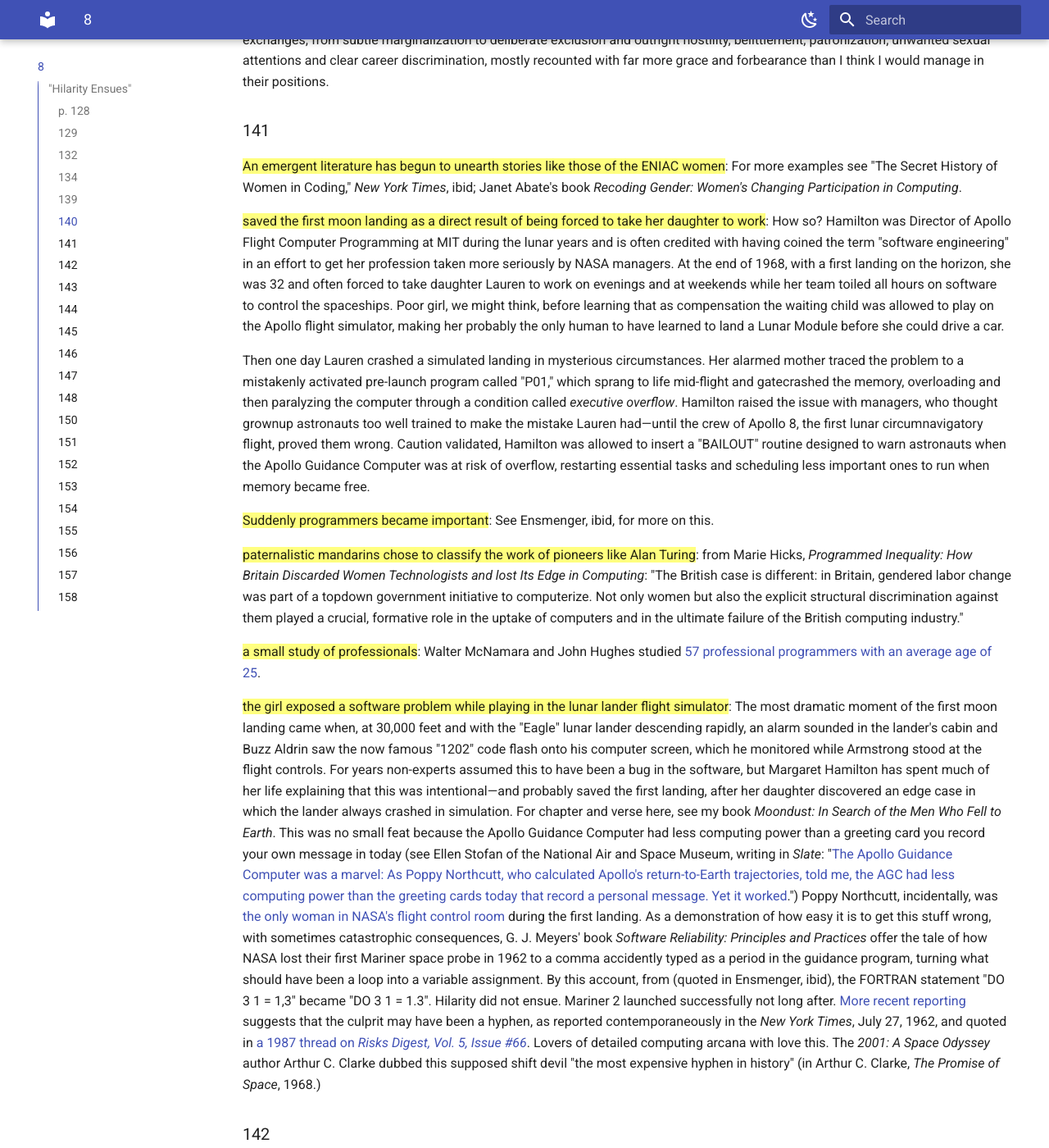
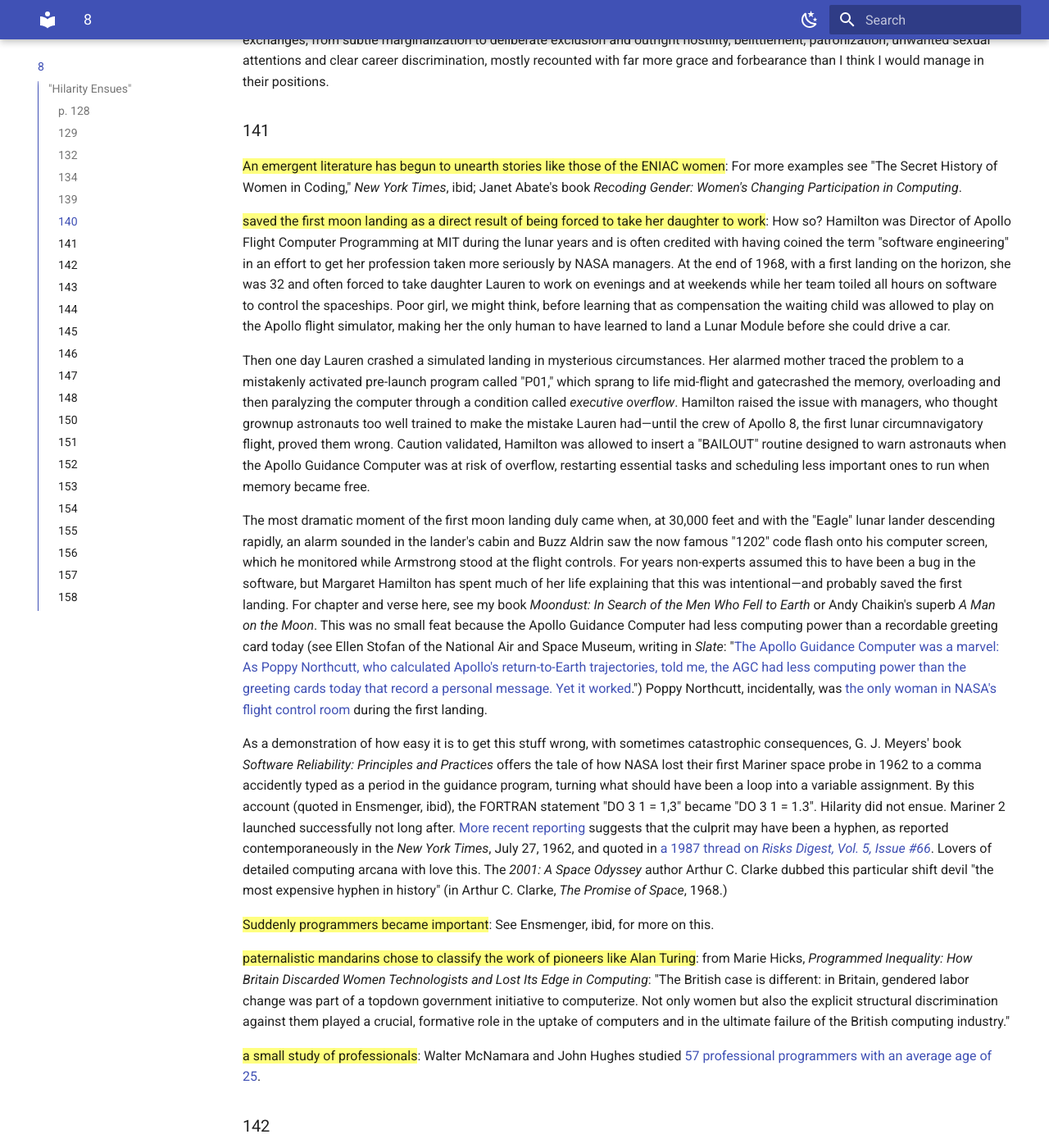
Before and after one commit to zappascout/devil_notes-sources, an MkDocs documentation site: the page built from docs/notes_8_devil.md, in a window 1280 px wide and 1400 px high, scrolled down 1095 px. Shown: the whole window at 82% size. Built offline with MkDocs 1.6.1 and Material for MkDocs 9.7.7, drawn with Linux system fonts in a browser that asks for light colours; some of the changed lines change nothing that is shown.

Commit message:
tidy and format the Apollo pars on p141

```diff
--- a/docs/notes_8_devil.md
+++ b/docs/notes_8_devil.md
@@ -62,8 +62,7 @@ the end of 1968, with a first landing on the horizon, she was 32 and
 often forced to take daughter Lauren to work on evenings and at weekends while
 her team toiled all hours on software to control the spaceships. Poor
 girl, we might think, before learning that as compensation the waiting
-child was allowed to play on the Apollo flight simulator, making her
-probably the only human to have learned to land a Lunar Module
+child was allowed to play on the Apollo flight simulator, making her the only human to have learned to land a Lunar Module
 before she could drive a car.
 
 Then one day Lauren crashed a simulated landing in mysterious circumstances.
@@ -79,13 +78,50 @@ astronauts when the Apollo Guidance Computer was at risk of overflow,
 restarting essential tasks and scheduling less important ones to run
 when memory became free.
 
+The most dramatic moment of the first moon landing duly came when, at 30,000 feet and with the "Eagle" lunar lander
+descending rapidly, an alarm sounded in the lander's cabin and Buzz
+Aldrin saw the now famous "1202" code flash onto his computer screen,
+which he monitored while Armstrong stood at the flight controls. For
+years non-experts assumed this to have been a bug in the software, but
+Margaret Hamilton has spent much of her life explaining that this was
+intentional—and probably saved the first landing. For chapter and verse here, see my book *Moondust: In
+Search of the Men Who Fell to Earth* or Andy Chaikin's superb *A Man on the Moon*. This was no small feat because the
+Apollo Guidance Computer had less computing power than a recordable greeting card today (see Ellen Stofan of the National
+Air and Space Museum, writing in *Slate*: "[The Apollo Guidance Computer
+was a marvel: As Poppy Northcutt, who calculated Apollo's
+return-to-Earth trajectories, told me, the AGC had less computing power
+than the greeting cards today that record a personal message. Yet it
+worked][poppy].") Poppy Northcutt, incidentally, was [the only woman in NASA's flight
+control room][only] during the first landing.
+
+As a demonstration of how easy it is to get this stuff wrong, with
+sometimes catastrophic consequences, G. J. Meyers' book *Software
+Reliability: Principles and Practices* offers the tale of how NASA lost
+their first Mariner space probe in 1962 to a comma accidently typed as a
+period in the guidance program, turning what should have been a loop
+into a variable assignment. By this account (quoted in Ensmenger,
+ibid), the FORTRAN statement "DO 3 1 = 1,3" became "DO 3 1 = 1.3".
+Hilarity did not ensue. Mariner 2 launched successfully not long after.
+[More recent reporting][recent] suggests that the culprit may have been a hyphen,
+as reported contemporaneously in the *New York Times*, July 27, 1962,
+and quoted in [a 1987 thread on *Risks Digest, Vol. 5, Issue #66*][thread]. Lovers
+of detailed computing arcana with love this. The *2001: A Space
+Odyssey* author Arthur C. Clarke dubbed this particular shift devil "the
+most expensive hyphen in history" (in Arthur C. Clarke, *The Promise of
+Space*, 1968.)
+[poppy]:https://slate.com/technology/2019/10/consequential-computer-code-software-history.html
+[only]:https://www.astronomy.com/space-exploration/poppy-northcutt-the-only-woman-in-the-apollo-control-room/
+[recent]:https://www.nytimes.com/1962/07/28/archives/for-want-of-hyphen-venus-rocket-is-lost-yt19630104xmllost-hyphen.html
+[thread]:http://catless.ncl.ac.uk/Risks/5.66.html#subj1
+
+
 ==Suddenly programmers became important==:
 See Ensmenger, ibid, for more on this.
 
 ==paternalistic mandarins chose to classify the work of pioneers
 like Alan Turing==:
 from Marie Hicks, *Programmed Inequality: How
-Britain Discarded Women Technologists and lost Its Edge in Computing*:
+Britain Discarded Women Technologists and Lost Its Edge in Computing*:
 "The British case is different: in Britain, gendered labor change was
 part of a topdown government initiative to computerize. Not only women
 but also the explicit structural discrimination against them played a
@@ -95,46 +131,6 @@ failure of the British computing industry."
 ==a small study of professionals==:
 Walter McNamara and John Hughes studied [57 professional programmers with an average age of 25][57].
 [57]:https://www.researchgate.net/publication/230267512_A_Review_of_Research_on_the_Selection_of_Computer_Programmers
-
-==the girl exposed a software problem while playing in the lunar
-lander flight simulator==:
-The most dramatic moment of the first moon landing came when, at 30,000 feet and with the "Eagle" lunar lander
-descending rapidly, an alarm sounded in the lander's cabin and Buzz
-Aldrin saw the now famous "1202" code flash onto his computer screen,
-which he monitored while Armstrong stood at the flight controls. For
-years non-experts assumed this to have been a bug in the software, but
-Margaret Hamilton has spent much of her life explaining that this was
-intentional—and probably saved the first landing, after her daughter
-discovered an edge case in which the lander always crashed in
-simulation. For chapter and verse here, see my book *Moondust: In
-Search of the Men Who Fell to Earth*. This was no small feat because the
-Apollo Guidance Computer had less computing power than a greeting card
-you record your own message in today (see Ellen Stofan of the National
-Air and Space Museum, writing in *Slate*: "[The Apollo Guidance Computer
-was a marvel: As Poppy Northcutt, who calculated Apollo's
-return-to-Earth trajectories, told me, the AGC had less computing power
-than the greeting cards today that record a personal message. Yet it
-worked][poppy].") Poppy Northcutt, incidentally, was [the only woman in NASA's flight
-control room][only] during the first landing.
-    As a demonstration of how easy it is to get this stuff wrong, with
-sometimes catastrophic consequences, G. J. Meyers' book *Software
-Reliability: Principles and Practices* offer the tale of how NASA lost
-their first Mariner space probe in 1962 to a comma accidently typed as a
-period in the guidance program, turning what should have been a loop
-into a variable assignment. By this account, from (quoted in Ensmenger,
-ibid), the FORTRAN statement "DO 3 1 = 1,3" became "DO 3 1 = 1.3".
-Hilarity did not ensue. Mariner 2 launched successfully not long after.
-[More recent reporting][recent] suggests that the culprit may have been a hyphen,
-as reported contemporaneously in the *New York Times*, July 27, 1962,
-and quoted in [a 1987 thread on *Risks Digest, Vol. 5, Issue #66*][thread]. Lovers
-of detailed computing arcana with love this. The *2001: A Space
-Odyssey* author Arthur C. Clarke dubbed this supposed shift devil "the
-most expensive hyphen in history" (in Arthur C. Clarke, *The Promise of
-Space*, 1968.)
-[poppy]:https://slate.com/technology/2019/10/consequential-computer-code-software-history.html
-[only]:https://www.astronomy.com/space-exploration/poppy-northcutt-the-only-woman-in-the-apollo-control-room/
-[recent]:https://www.nytimes.com/1962/07/28/archives/for-want-of-hyphen-venus-rocket-is-lost-yt19630104xmllost-hyphen.html
-[thread]:http://catless.ncl.ac.uk/Risks/5.66.html#subj1
 
 ###142
 ==the entire population of Sing Sing prison in New York was
```
